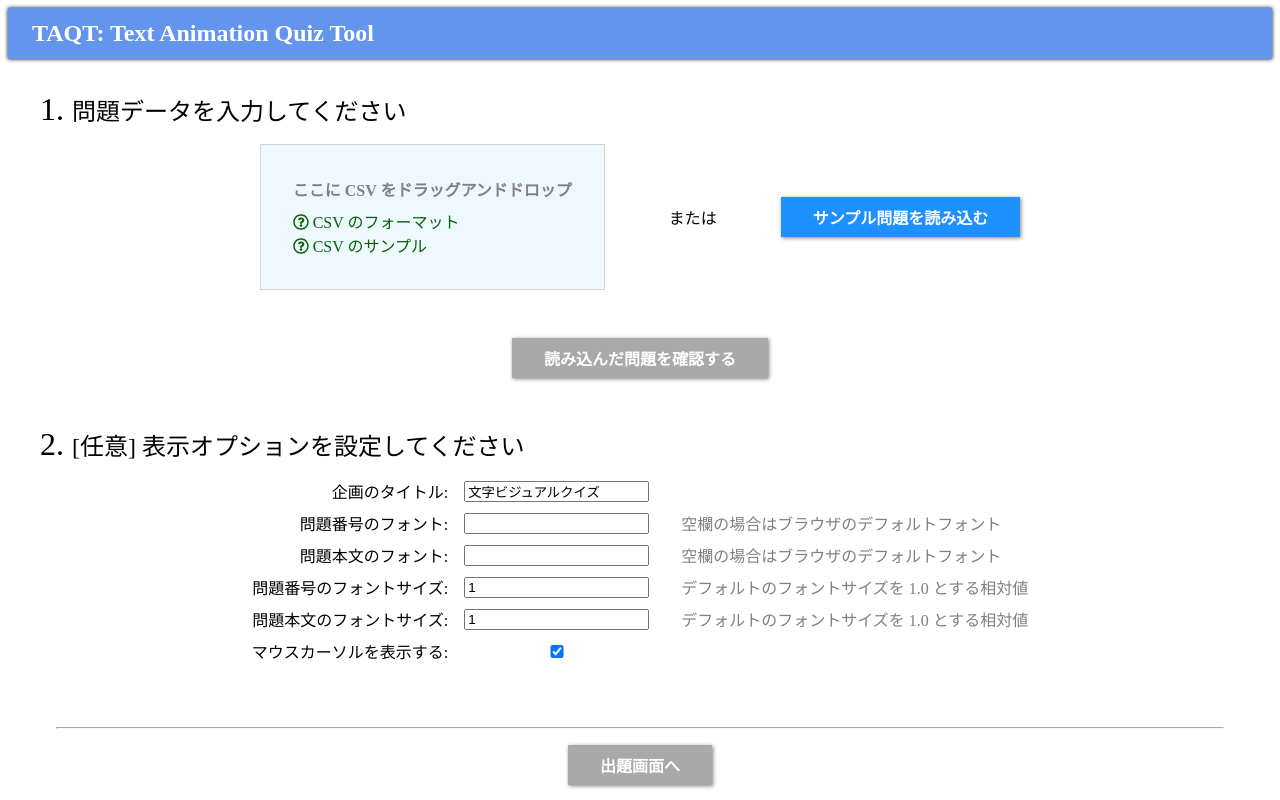
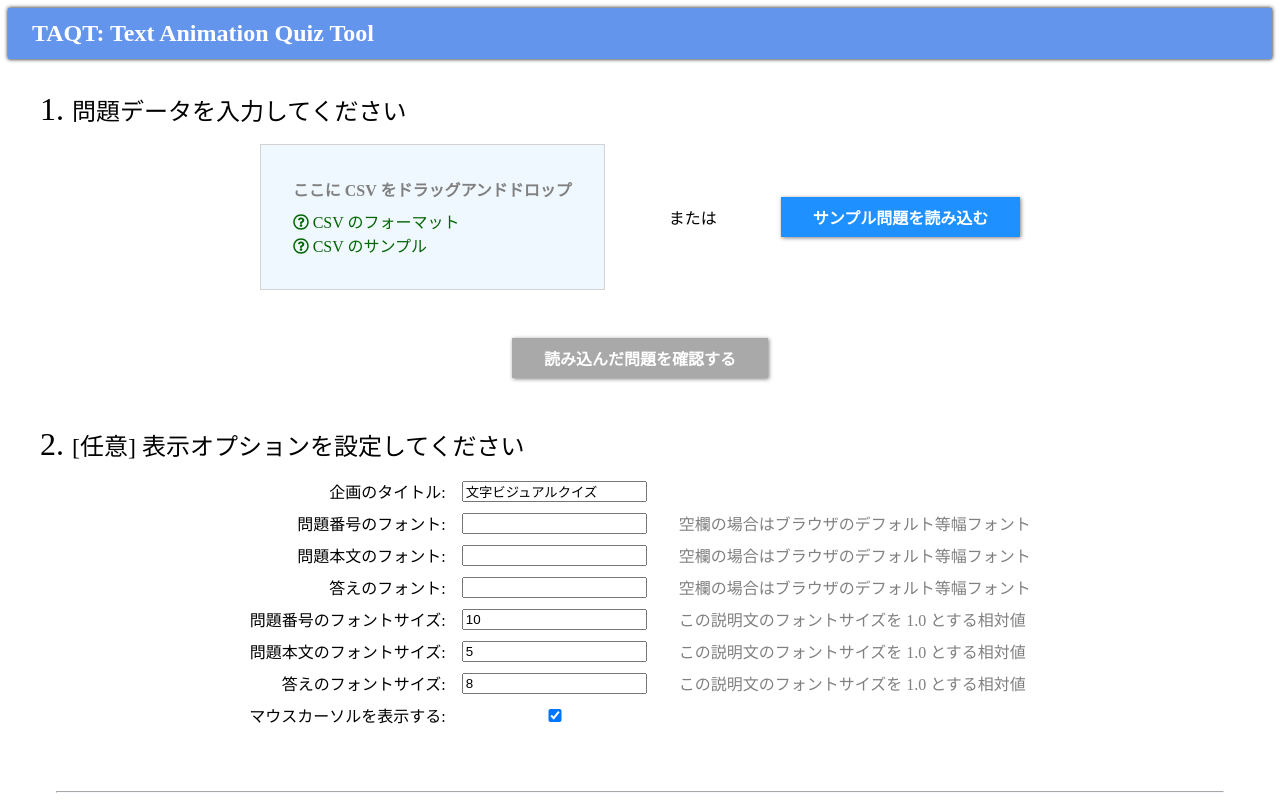
Before and after one commit to penpenpng/text-animation-quiz-tool, a Vue app: page / in a window 1280 px wide. Shown: the top 800 px of the page. Built offline with nearby package versions, Linux system fonts and the light colour scheme; the HTML template or start-up script is replaced by a standard one.

Commit message:
apply config about font

```diff
--- a/src/components/scenes/Game.vue
+++ b/src/components/scenes/Game.vue
@@ -1,5 +1,5 @@
 <template lang="pug">
-#game: div(:is="gameScene")
+#game: div(:is="gameScene" :style="styleObject")
 </template>
 
 <script lang="ts">
@@ -26,6 +26,12 @@
 
         return capitalize(this.appState.gameScene)
     }
+
+    get styleObject() {
+        return {
+            cursor: this.appState.config.showMouseCursor ? "default" : "none"
+        }
+    }
 }
 </script>
 
--- a/src/components/scenes/Imprint.vue
+++ b/src/components/scenes/Imprint.vue
@@ -1,5 +1,5 @@
 <template lang="pug">
-#imprint imprint
+#imprint(:style="styleObject") imprint
 </template>
 
 <script lang="ts">
@@ -8,7 +8,13 @@
 import { AppStateMixin } from "@/scripts/mixins"
 
 @Component
-export default class Imprint extends mixins(AppStateMixin) {}
+export default class Imprint extends mixins(AppStateMixin) {
+    get styleObject() {
+        return {
+            cursor: this.appState.config.showMouseCursor ? "default" : "none"
+        }
+    }
+}
 </script>
 
 <style scoped lang="stylus">
--- a/src/components/scenes/Title.vue
+++ b/src/components/scenes/Title.vue
@@ -1,5 +1,5 @@
 <template lang="pug">
-#title {{ appState.config.title }}
+#title(:style="styleObject") {{ appState.config.title }}
 </template>
 
 <script lang="ts">
@@ -8,7 +8,13 @@
 import { AppStateMixin } from "@/scripts/mixins"
 
 @Component
-export default class Title extends mixins(AppStateMixin) {}
+export default class Title extends mixins(AppStateMixin) {
+    get styleObject() {
+        return {
+            cursor: this.appState.config.showMouseCursor ? "default" : "none"
+        }
+    }
+}
 </script>
 
 <style scoped lang="stylus">
--- a/src/components/scenes/gamescenes/Answer.vue
+++ b/src/components/scenes/gamescenes/Answer.vue
@@ -1,5 +1,5 @@
 <template lang="pug">
-.centering-container A. {{ appState.currentQuiz.answer }}
+.centering-container(:style="styleObject") A. {{ appState.currentQuiz.answer }}
 </template>
 
 <script lang="ts">
@@ -8,7 +8,14 @@
 import { AppStateMixin } from "@/scripts/mixins"
 
 @Component
-export default class Answer extends mixins(AppStateMixin) {}
+export default class Answer extends mixins(AppStateMixin) {
+    get styleObject() {
+        return {
+            'font-size': `${this.appState.config.quizAnswerFontSize}em`,
+            'font-family': `'${this.appState.config.quizAnswerFont}', monospace`,
+        }
+    }
+}
 </script>
 
 <style scoped lang="stylus">
--- a/src/components/scenes/gamescenes/Countdown.vue
+++ b/src/components/scenes/gamescenes/Countdown.vue
@@ -1,5 +1,5 @@
 <template lang="pug">
-.centering-container {{ count }}
+.centering-container(:style="styleObject") {{ count }}
 </template>
 
 <script lang="ts">
@@ -29,6 +29,13 @@
             this.interval = undefined
         }
     }
+
+    get styleObject() {
+        return {
+            'font-size': `${this.appState.config.quizNumberFontSize}em`,
+            'font-family': `'${this.appState.config.quizNumberFont}', monospace`,
+        }
+    }
 }
 </script>
 
--- a/src/components/scenes/gamescenes/Number.vue
+++ b/src/components/scenes/gamescenes/Number.vue
@@ -1,5 +1,5 @@
 <template lang="pug">
-.centering-container Q. {{ appState.quizIndex + 1 }}
+.centering-container(:style="styleObject") Q. {{ appState.quizIndex + 1 }}
 </template>
 
 <script lang="ts">
@@ -8,7 +8,14 @@
 import { AppStateMixin } from "@/scripts/mixins"
 
 @Component
-export default class Number extends mixins(AppStateMixin) {}
+export default class Number extends mixins(AppStateMixin) {
+    get styleObject() {
+        return {
+            'font-size': `${this.appState.config.quizNumberFontSize}em`,
+            'font-family': `'${this.appState.config.quizNumberFont}', monospace`,
+        }
+    }
+}
 </script>
 
 <style scoped lang="stylus">
--- a/src/components/scenes/gamescenes/Quiz.vue
+++ b/src/components/scenes/gamescenes/Quiz.vue
@@ -1,5 +1,5 @@
 <template lang="pug">
-#quiz(@click.stop="onClick"): div(:is="format" ref="quizDisplay")
+#quiz(@click.stop="onClick"): div(ref="quizDisplay" :is="format" :style="styleObject")
 </template>
 
 <script lang="ts">
@@ -19,6 +19,13 @@
 
     get format(): string {
         return capitalize(this.appState.currentQuiz.format)
+    }
+
+    get styleObject() {
+        return {
+            'font-size': `${this.appState.config.quizBodyFontSize}em`,
+            'font-family': `'${this.appState.config.quizBodyFont}', monospace`,
+        }
     }
 
     @Watch("appState.gameScene")
--- a/src/components/scenes/startup/Config.vue
+++ b/src/components/scenes/startup/Config.vue
@@ -6,19 +6,27 @@
 
     label(for="quiz-number-font") 問題番号のフォント
     input#quiz-number-font(v-model="appState.config.quizNumberFont")
-    span.annotation 空欄の場合はブラウザのデフォルトフォント
+    span.annotation 空欄の場合はブラウザのデフォルト等幅フォント
 
     label(for="quiz-body-font") 問題本文のフォント
     input#quiz-body-font(v-model="appState.config.quizBodyFont")
-    span.annotation 空欄の場合はブラウザのデフォルトフォント
+    span.annotation 空欄の場合はブラウザのデフォルト等幅フォント
+
+    label(for="quiz-answer-font") 答えのフォント
+    input#quiz-answer-font(v-model="appState.config.quizAnswerFont")
+    span.annotation 空欄の場合はブラウザのデフォルト等幅フォント
 
     label(for="quiz-number-font-size") 問題番号のフォントサイズ
     input#quiz-body-number-size(type="number" step="0.1" v-model="appState.config.quizNumberFontSize")
-    span.annotation デフォルトのフォントサイズを 1.0 とする相対値
+    span.annotation この説明文のフォントサイズを 1.0 とする相対値
 
     label(for="quiz-body-font-size") 問題本文のフォントサイズ
     input#quiz-body-font-size(type="number" step="0.1" v-model="appState.config.quizBodyFontSize")
-    span.annotation デフォルトのフォントサイズを 1.0 とする相対値
+    span.annotation この説明文のフォントサイズを 1.0 とする相対値
+
+    label(for="quiz-answer-font-size") 答えのフォントサイズ
+    input#quiz-answer-font-size(type="number" step="0.1" v-model="appState.config.quizAnswerFontSize")
+    span.annotation この説明文のフォントサイズを 1.0 とする相対値
 
     label(for="show-mouse-cursor") マウスカーソルを表示する
     input#show-mouse-cursor(type="checkbox" v-model="appState.config.showMouseCursor")
--- a/src/scripts/app-state.ts
+++ b/src/scripts/app-state.ts
@@ -7,8 +7,10 @@
     title: string = "文字ビジュアルクイズ"
     quizNumberFont: string = ""
     quizBodyFont: string = ""
-    quizNumberFontSize: number = 1
-    quizBodyFontSize: number = 1
+    quizAnswerFont: string = ""
+    quizNumberFontSize: number = 10
+    quizBodyFontSize: number = 5
+    quizAnswerFontSize: number = 8
     showMouseCursor: boolean = true
 }
 
```
